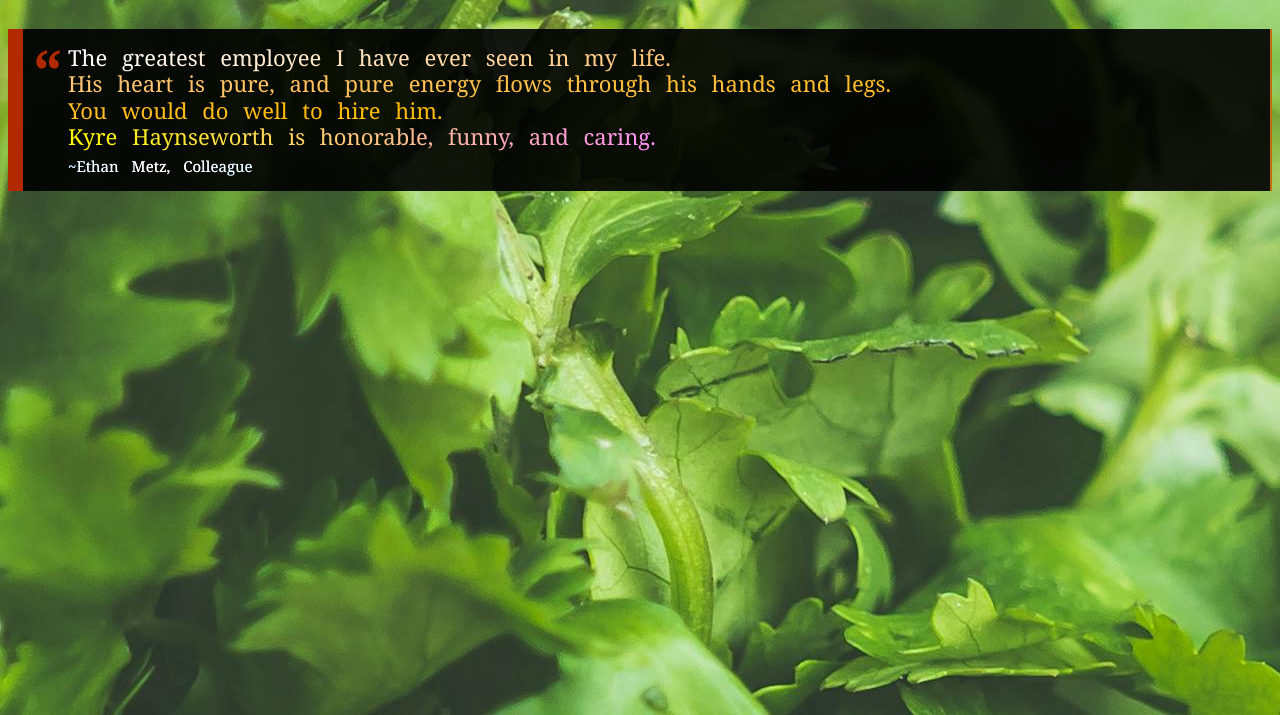
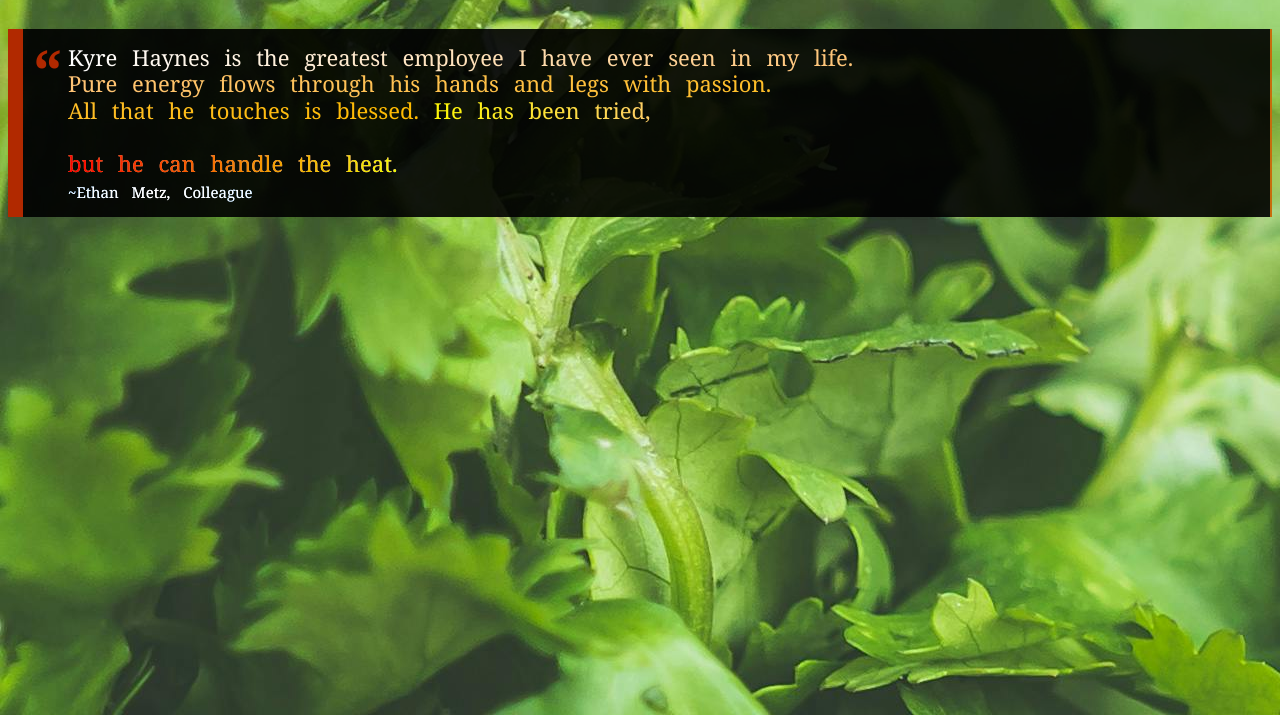
Before and after one commit to PerfectVerdict/Kyre-Page, a plain HTML site: page quotes.html in a window 1280 px wide. Shown: the part 85-800 px from the top of the page. Drawn offline with Linux system fonts and the light colour scheme.

Commit message:
handle the heat

```diff
--- a/quotes.html
+++ b/quotes.html
@@ -16,9 +16,10 @@
 
           <blockquote id="actual-quote">
 
-<span id="kyre-quote-1">The greatest employee I have ever seen in my life.</span></br> <span id="kyre-quote-2">His heart is pure, and
-    pure energy flows through his hands and legs. </br>
-You would do well to hire him. </span></br><span id="kyre-quote-3">Kyre Haynseworth is honorable, funny, and caring.</span> </br><span id="Ethan">~Ethan Metz, Colleague</span>
+<span id="kyre-quote-1">Kyre Haynes is the greatest employee I have ever seen in my life.</span></br> <span id="kyre-quote-2">Pure energy flows through his hands
+     and legs with passion. </br>
+All that he touches is blessed.</span><span id="kyre-quote-3"> He has been tried, </br>
+</br><span id="heat">but he can handle the heat.</span></span> </br><span id="Ethan">~Ethan Metz, Colleague</span>
           </blockquote>
 
 </body>
--- a/style.css
+++ b/style.css
@@ -158,3 +158,9 @@ blockquote{
     -webkit-background-clip: text; /* Clip the background to the text */
     color: transparent; /* Make the text color transparent */
 }
+
+#heat {
+    background: linear-gradient(to right, #fd0000, #eeff00); /* Gradient colors */
+    -webkit-background-clip: text; /* Clip the background to the text */
+    color: transparent; /* Make the text color transparent */
+}
```
